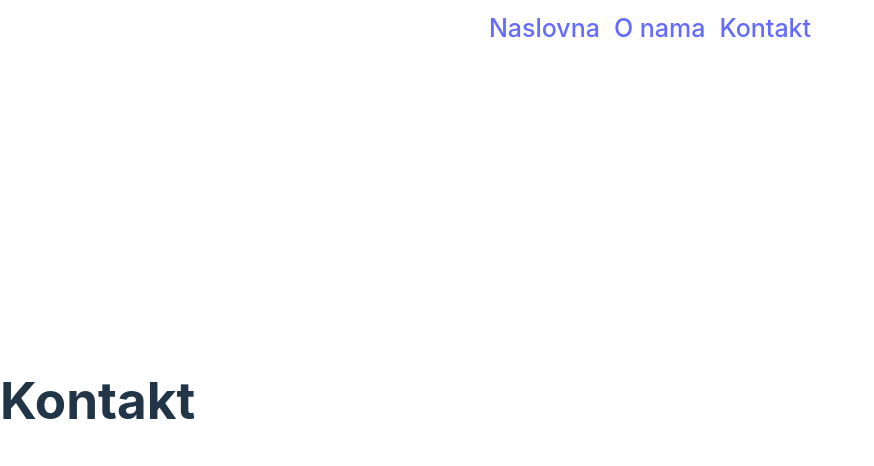
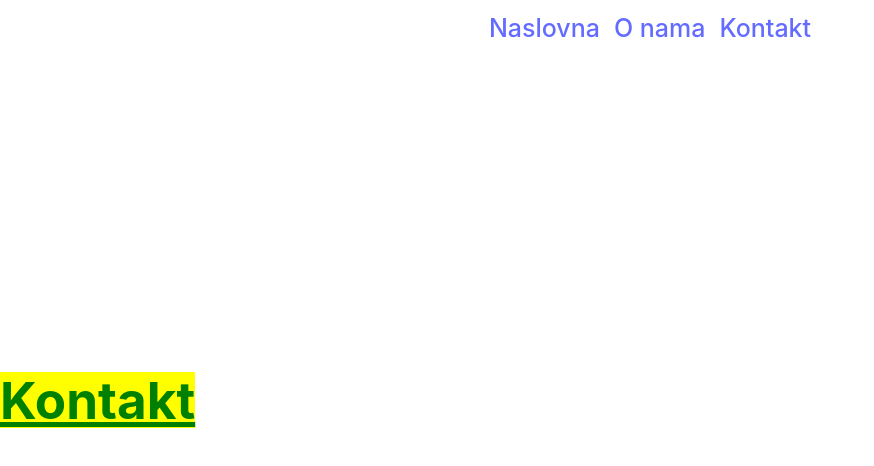
Before and after one commit to webbugt/algebra-react-vjezbe, a React (Vite) app: page /kontakt in a window 1280 px wide. Shown: the top 466 px of the page, without its empty margins (0-874 px from the left). Built offline with nearby package versions, Linux system fonts and the light colour scheme.

Commit message:
impelment green title for kontakt

```diff
--- a/src/routes/Kontakt.jsx
+++ b/src/routes/Kontakt.jsx
@@ -1,11 +1,12 @@
 
 import Header from "../components/Header.jsx";
+import { GreenTitle } from "../components/Titles.jsx";
 
 export function Kontakt() {
   return (
     <div>
       <Header />
-      <h1>Kontakt</h1>
+      <GreenTitle title="Kontakt" />
     </div>
   );
 }
```
